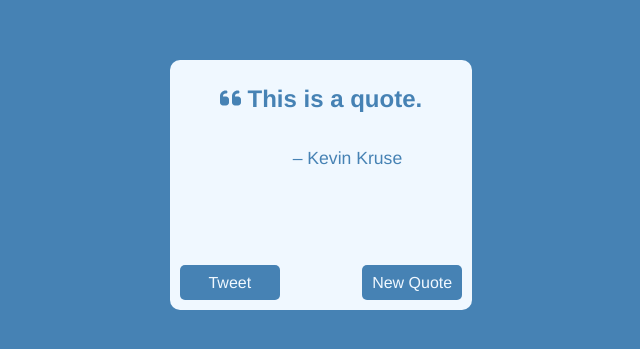
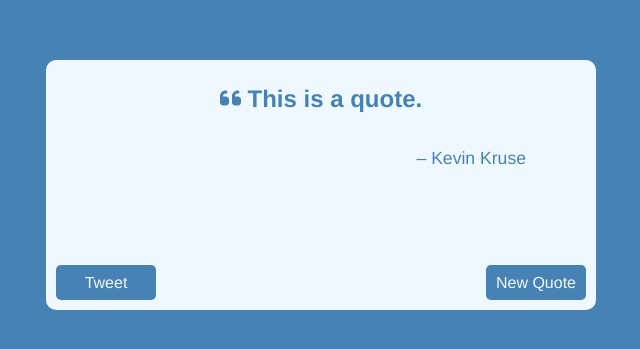
Before and after one commit to CKDoesStuff/random-quote-machine, a React (Create React App) app: page / in a window 1280 px wide. Shown: the part 215-564 px from the top of the page, without its empty margins (319-959 px from the left). Built offline with nearby package versions, Linux system fonts and the light colour scheme.

Commit message:
Wrapper now has a width like it's supposed to lol

```diff
--- a/src/components/QuoteWrapper.css
+++ b/src/components/QuoteWrapper.css
@@ -1,6 +1,7 @@
 .wrapper {
     background-color: aliceblue;
     height: 250px;
+    width: 550px;
     border-radius: 10px;
     color: steelblue;
     display: table;
```
